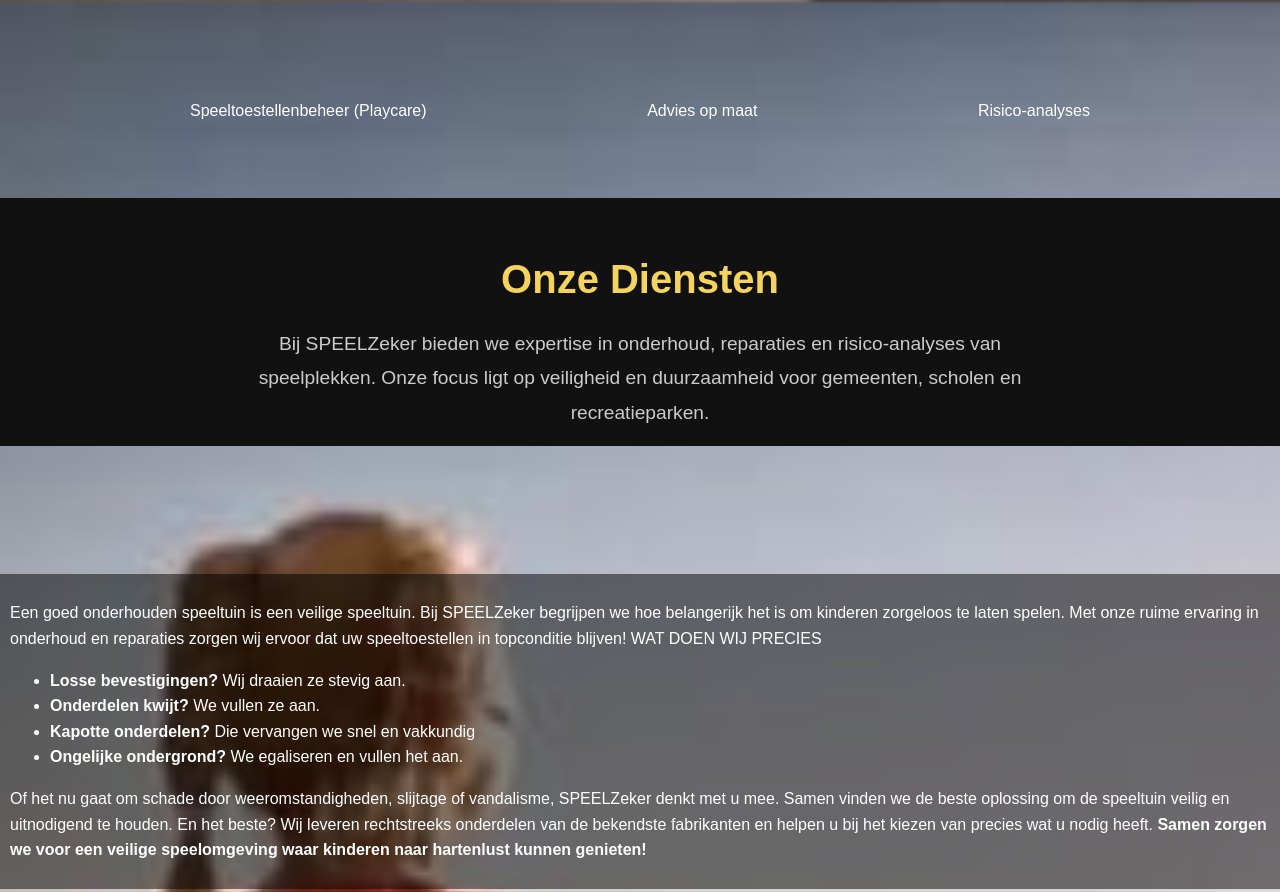
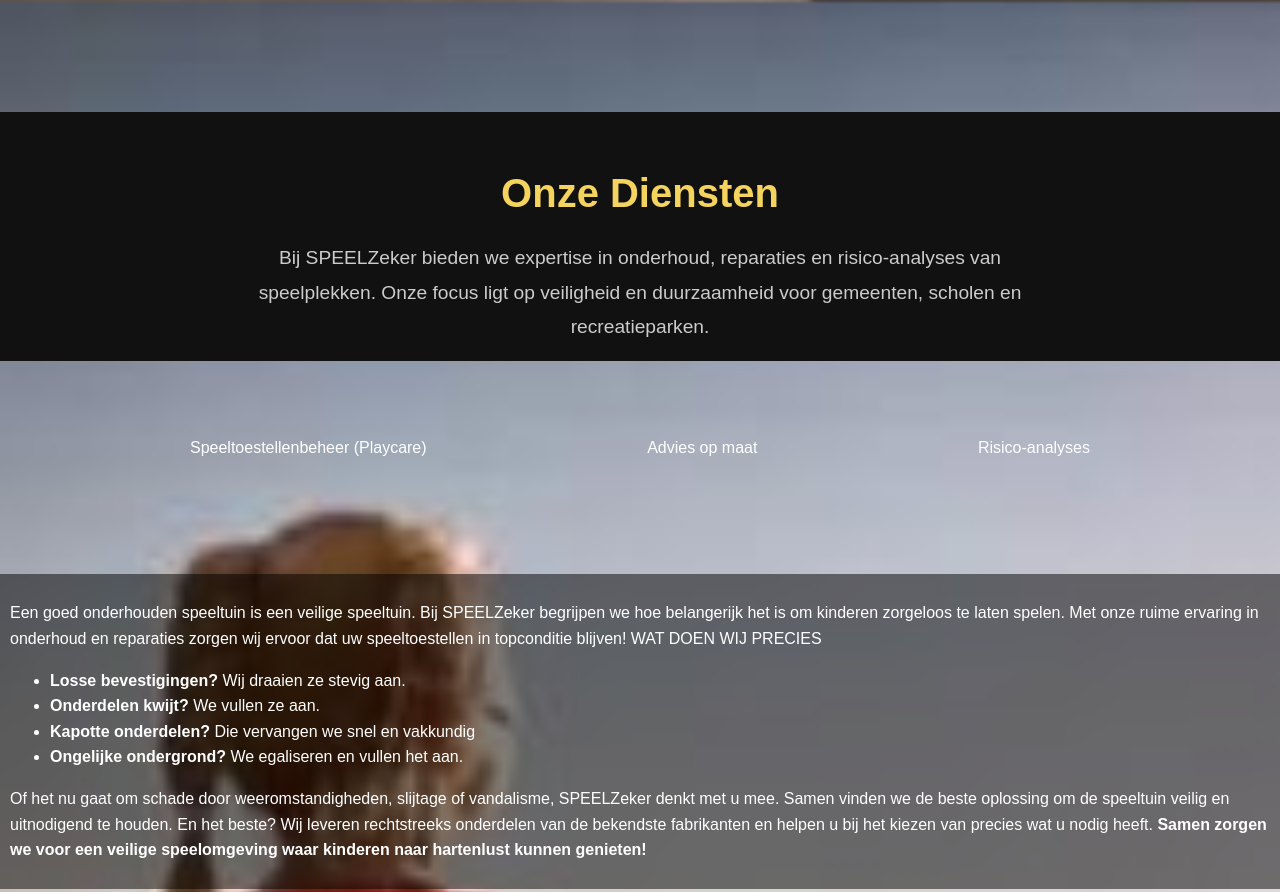
Before and after one commit to MauroVandersmissen/NINA-Site, a plain HTML site: page siteClean/services.html in a window 1280 px wide. Shown: the top 892 px of the page. Drawn offline with Linux system fonts and the light colour scheme.

Commit message:
Changed services nav

```diff
--- a/siteClean/services.html
+++ b/siteClean/services.html
@@ -1,3 +1,4 @@
+<!DOCTYPE html>
 <html lang=en>
 
 <head>
@@ -8,6 +9,14 @@
 </head>
 
 <header class="services-header">
+
+    <section class="header-section">
+        <h2>Onze Diensten</h2>
+        <p>
+            Bij SPEELZeker bieden we expertise in onderhoud, reparaties en risico-analyses van speelplekken. Onze focus
+            ligt op veiligheid en duurzaamheid voor gemeenten, scholen en recreatieparken.
+        </p>
+    </section>
     <nav>
         <ul class=nav>
             <li>Speeltoestellenbeheer (Playcare)
@@ -33,13 +42,6 @@
             </li>
         </ul>
     </nav>
-    <section class="header-section">
-        <h2>Onze Diensten</h2>
-        <p>
-            Bij SPEELZeker bieden we expertise in onderhoud, reparaties en risico-analyses van speelplekken. Onze focus
-            ligt op veiligheid en duurzaamheid voor gemeenten, scholen en recreatieparken.
-        </p>
-    </section>
 </header>
 
 <body class=services>
```
